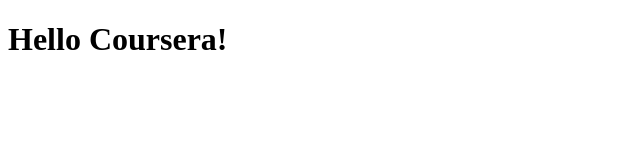
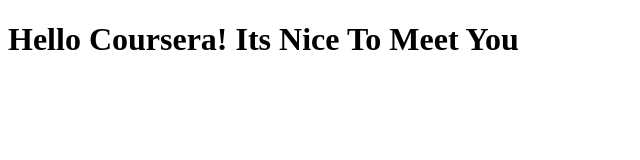
Before and after one commit to Tonytere/Coursera-test, a plain HTML site: page Site/index.html in a window 1280 px wide. Shown: the whole page, without its empty margins (0-640 px from the left). Drawn offline with Linux system fonts and the light colour scheme.

Commit message:
small addition to page content.

```diff
--- a/Site/index.html
+++ b/Site/index.html
@@ -4,6 +4,6 @@
 	<title>Hello Coursera!</title>
 </head>
 <body>
-<h1>Hello Coursera!</h1>
+<h1>Hello Coursera! Its Nice To Meet You</h1>
 </body>
 </html>
```
